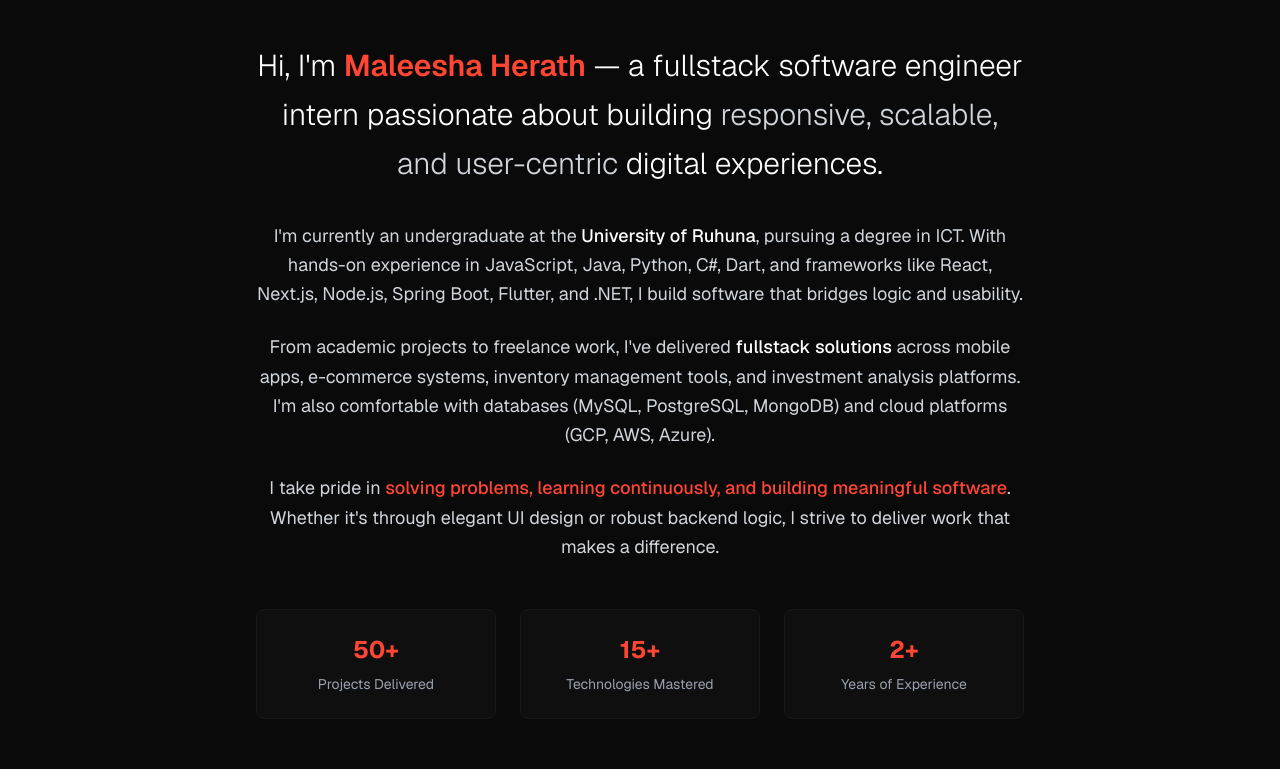
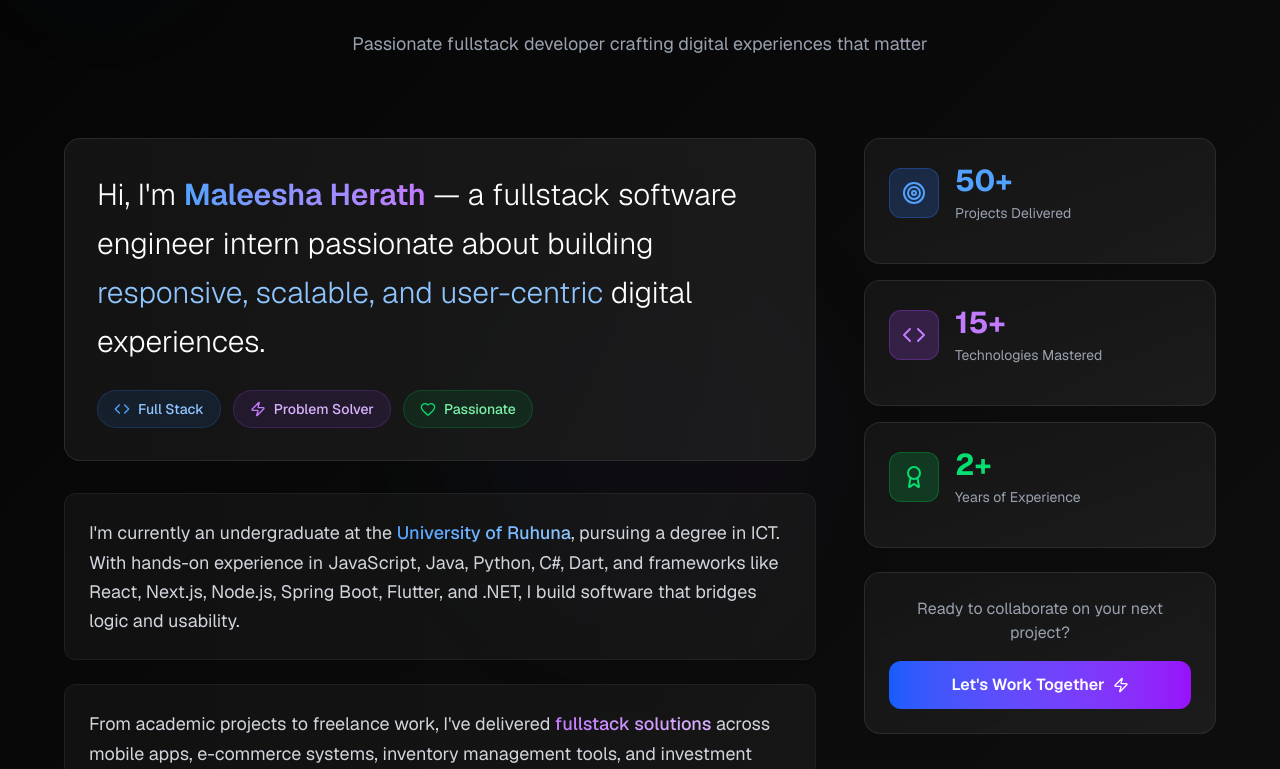
Before and after one commit to MaleeshaHe/my-portfolio, a Next.js app: page / in a window 1280 px wide. Shown: the part 7851-8620 px from the top of the page. Built offline with nearby package versions, Linux system fonts and the light colour scheme.

Commit message:
Revamp AboutSection component with enhanced styling, layout, and interactive elements for improved user experience

```diff
--- a/src/components/AboutSection.js
+++ b/src/components/AboutSection.js
@@ -1,103 +1,192 @@
 "use client";
 
-import { User } from "lucide-react";
+import { User, Code, Heart, Zap, Award, Target } from "lucide-react";
 
 export default function AboutSection() {
   return (
-    <section id="about" className="py-24 px-6 bg-[#0a0a0a]">
-      <div className="max-w-4xl mx-auto">
+    <section
+      id="about"
+      className="py-24 px-6 bg-gradient-to-br from-[#050505] via-[#0a0a0a] to-[#0f0f0f] relative overflow-hidden"
+    >
+      {/* Background decorative elements */}
+      <div className="absolute inset-0">
+        <div className="absolute top-20 left-10 w-32 h-32 bg-blue-500/5 rounded-full blur-3xl"></div>
+        <div className="absolute bottom-20 right-10 w-40 h-40 bg-purple-500/5 rounded-full blur-3xl"></div>
+        <div className="absolute top-1/2 left-1/2 transform -translate-x-1/2 -translate-y-1/2 w-96 h-96 bg-gradient-to-r from-blue-500/3 to-purple-500/3 rounded-full blur-3xl"></div>
+      </div>
+
+      {/* Grid pattern overlay */}
+      <div className="absolute inset-0 bg-[radial-gradient(circle_at_1px_1px,rgba(255,255,255,0.02)_1px,transparent_0)] bg-[length:50px_50px] opacity-30"></div>
+
+      <div className="max-w-6xl mx-auto relative z-10">
         {/* Section Header */}
-        <div className="text-center mb-16">
-          <div className="inline-flex items-center gap-2 px-4 py-2 mb-6 text-sm text-gray-400 bg-[#1a1a1a] border border-[#2a2a2a] rounded-full">
-            <User className="w-4 h-4" />
+        <div className="text-center mb-20">
+          <div className="inline-flex items-center gap-3 px-6 py-3 mb-8 text-sm text-gray-400 bg-gradient-to-r from-neutral-900/50 to-neutral-800/30 backdrop-blur-sm border border-neutral-700/50 rounded-full hover:border-blue-500/30 transition-colors duration-300">
+            <User className="w-4 h-4 text-blue-400" />
             About Me
+            <div className="w-1 h-1 bg-blue-400 rounded-full animate-pulse"></div>
           </div>
-          <h2 className="text-4xl md:text-5xl font-light text-white mb-6">
+          <h2 className="text-5xl md:text-6xl font-light mb-6 bg-gradient-to-r from-white via-gray-100 to-gray-300 bg-clip-text text-transparent">
             Know More About Me
           </h2>
+          <p className="text-gray-400 max-w-2xl mx-auto text-lg">
+            Passionate fullstack developer crafting digital experiences that
+            matter
+          </p>
         </div>
 
-        {/* About Content */}
-        <div className="max-w-3xl mx-auto text-center space-y-8">
+        {/* Main Content Layout */}
+        <div className="grid grid-cols-1 lg:grid-cols-12 gap-12 items-start">
+          {/* Left Column - Main About Content */}
+          <div className="lg:col-span-8 space-y-8">
             {/* Self-introduction headline */}
             <div className="animate-fade-in">
-            <h3 className="text-2xl md:text-3xl font-light text-white leading-relaxed mb-8">
+              <div className="bg-gradient-to-r from-neutral-900/80 to-neutral-800/60 backdrop-blur-sm border border-neutral-700/50 rounded-2xl p-8 hover:border-blue-500/30 transition-all duration-500">
+                <h3 className="text-2xl md:text-3xl font-light text-white leading-relaxed mb-6">
                   Hi, I'm{" "}
-              <span className="font-semibold text-[#FF4533]">
+                  <span className="font-semibold bg-gradient-to-r from-blue-400 to-purple-400 bg-clip-text text-transparent">
                     Maleesha Herath
                   </span>{" "}
-              — a fullstack software engineer intern passionate about building{" "}
-              <span className="text-gray-300">
+                  — a fullstack software engineer intern passionate about
+                  building{" "}
+                  <span className="text-blue-300">
                     responsive, scalable, and user-centric
                   </span>{" "}
                   digital experiences.
                 </h3>
+
+                {/* Feature highlights */}
+                <div className="flex flex-wrap gap-3 mt-6">
+                  <div className="flex items-center gap-2 px-4 py-2 bg-blue-500/10 border border-blue-500/20 rounded-full">
+                    <Code className="w-4 h-4 text-blue-400" />
+                    <span className="text-blue-300 text-sm font-medium">
+                      Full Stack
+                    </span>
+                  </div>
+                  <div className="flex items-center gap-2 px-4 py-2 bg-purple-500/10 border border-purple-500/20 rounded-full">
+                    <Zap className="w-4 h-4 text-purple-400" />
+                    <span className="text-purple-300 text-sm font-medium">
+                      Problem Solver
+                    </span>
+                  </div>
+                  <div className="flex items-center gap-2 px-4 py-2 bg-green-500/10 border border-green-500/20 rounded-full">
+                    <Heart className="w-4 h-4 text-green-400" />
+                    <span className="text-green-300 text-sm font-medium">
+                      Passionate
+                    </span>
+                  </div>
+                </div>
+              </div>
             </div>
 
             {/* About paragraphs */}
             <div className="space-y-6 animate-fade-in-delay">
+              <div className="bg-gradient-to-r from-neutral-900/60 to-neutral-800/40 backdrop-blur-sm border border-neutral-700/30 rounded-xl p-6 hover:border-neutral-600/40 transition-all duration-300">
                 <p className="text-gray-300 text-lg leading-relaxed">
                   I'm currently an undergraduate at the{" "}
-              <span className="text-white font-medium">
+                  <span className="font-medium bg-gradient-to-r from-blue-400 to-blue-300 bg-clip-text text-transparent">
                     University of Ruhuna
                   </span>
                   , pursuing a degree in ICT. With hands-on experience in
                   JavaScript, Java, Python, C#, Dart, and frameworks like React,
-              Next.js, Node.js, Spring Boot, Flutter, and .NET, I build software
-              that bridges logic and usability.
+                  Next.js, Node.js, Spring Boot, Flutter, and .NET, I build
+                  software that bridges logic and usability.
                 </p>
+              </div>
 
+              <div className="bg-gradient-to-r from-neutral-900/60 to-neutral-800/40 backdrop-blur-sm border border-neutral-700/30 rounded-xl p-6 hover:border-neutral-600/40 transition-all duration-300">
                 <p className="text-gray-300 text-lg leading-relaxed">
                   From academic projects to freelance work, I've delivered{" "}
-              <span className="text-white font-medium">
+                  <span className="font-medium bg-gradient-to-r from-purple-400 to-purple-300 bg-clip-text text-transparent">
                     fullstack solutions
                   </span>{" "}
                   across mobile apps, e-commerce systems, inventory management
                   tools, and investment analysis platforms. I'm also comfortable
-              with databases (MySQL, PostgreSQL, MongoDB) and cloud platforms
-              (GCP, AWS, Azure).
-            </p>
-
-            <p className="text-gray-300 text-lg leading-relaxed">
-              I take pride in{" "}
-              <span className="text-[#FF4533] font-medium">
-                solving problems, learning continuously, and building meaningful
-                software
-              </span>
-              . Whether it's through elegant UI design or robust backend logic,
-              I strive to deliver work that makes a difference.
+                  with databases (MySQL, PostgreSQL, MongoDB) and cloud
+                  platforms (GCP, AWS, Azure).
                 </p>
               </div>
 
-          {/* Additional highlights */}
-          <div className="mt-12 grid grid-cols-1 md:grid-cols-3 gap-6 animate-fade-in-delay-2">
-            <div className="bg-[#0f0f0f] border border-[#1a1a1a] rounded-lg p-6 hover:border-[#333] transition-colors">
-              <div className="text-[#FF4533] text-2xl font-bold mb-2">50+</div>
-              <div className="text-gray-400 text-sm">Projects Delivered</div>
+              <div className="bg-gradient-to-r from-neutral-900/60 to-neutral-800/40 backdrop-blur-sm border border-neutral-700/30 rounded-xl p-6 hover:border-neutral-600/40 transition-all duration-300">
+                <p className="text-gray-300 text-lg leading-relaxed">
+                  I take pride in{" "}
+                  <span className="text-blue-400 font-medium">
+                    solving problems, learning continuously, and building
+                    meaningful software
+                  </span>
+                  . Whether it's through elegant UI design or robust backend
+                  logic, I strive to deliver work that makes a difference.
+                </p>
+              </div>
+            </div>
           </div>
 
-            <div className="bg-[#0f0f0f] border border-[#1a1a1a] rounded-lg p-6 hover:border-[#333] transition-colors">
-              <div className="text-[#FF4533] text-2xl font-bold mb-2">15+</div>
-              <div className="text-gray-400 text-sm">Technologies Mastered</div>
+          {/* Right Column - Stats & Highlights */}
+          <div className="lg:col-span-4 space-y-6">
+            {/* Stats Cards */}
+            <div className="space-y-4 animate-fade-in-delay-2">
+              <div className="bg-gradient-to-br from-neutral-900/80 to-neutral-800/60 backdrop-blur-sm border border-neutral-700/50 rounded-2xl p-6 hover:border-blue-500/30 transition-all duration-500 hover:transform hover:scale-105">
+                <div className="flex items-center gap-4 mb-4">
+                  <div className="p-3 bg-blue-500/20 border border-blue-500/30 rounded-xl">
+                    <Target className="w-6 h-6 text-blue-400" />
+                  </div>
+                  <div>
+                    <div className="text-3xl font-bold text-blue-400 mb-1">
+                      50+
+                    </div>
+                    <div className="text-gray-400 text-sm">
+                      Projects Delivered
+                    </div>
+                  </div>
+                </div>
               </div>
 
-            <div className="bg-[#0f0f0f] border border-[#1a1a1a] rounded-lg p-6 hover:border-[#333] transition-colors">
-              <div className="text-[#FF4533] text-2xl font-bold mb-2">2+</div>
-              <div className="text-gray-400 text-sm">Years of Experience</div>
+              <div className="bg-gradient-to-br from-neutral-900/80 to-neutral-800/60 backdrop-blur-sm border border-neutral-700/50 rounded-2xl p-6 hover:border-purple-500/30 transition-all duration-500 hover:transform hover:scale-105">
+                <div className="flex items-center gap-4 mb-4">
+                  <div className="p-3 bg-purple-500/20 border border-purple-500/30 rounded-xl">
+                    <Code className="w-6 h-6 text-purple-400" />
+                  </div>
+                  <div>
+                    <div className="text-3xl font-bold text-purple-400 mb-1">
+                      15+
+                    </div>
+                    <div className="text-gray-400 text-sm">
+                      Technologies Mastered
+                    </div>
+                  </div>
+                </div>
+              </div>
+
+              <div className="bg-gradient-to-br from-neutral-900/80 to-neutral-800/60 backdrop-blur-sm border border-neutral-700/50 rounded-2xl p-6 hover:border-green-500/30 transition-all duration-500 hover:transform hover:scale-105">
+                <div className="flex items-center gap-4 mb-4">
+                  <div className="p-3 bg-green-500/20 border border-green-500/30 rounded-xl">
+                    <Award className="w-6 h-6 text-green-400" />
+                  </div>
+                  <div>
+                    <div className="text-3xl font-bold text-green-400 mb-1">
+                      2+
+                    </div>
+                    <div className="text-gray-400 text-sm">
+                      Years of Experience
+                    </div>
+                  </div>
+                </div>
               </div>
             </div>
 
             {/* Call to action */}
-          <div className="mt-12 animate-fade-in-delay-3">
-            <p className="text-gray-400 mb-6">
+            <div className="bg-gradient-to-br from-neutral-900/80 to-neutral-800/60 backdrop-blur-sm border border-neutral-700/50 rounded-2xl p-6 animate-fade-in-delay-3">
+              <p className="text-gray-400 mb-4 text-center">
                 Ready to collaborate on your next project?
               </p>
               <a
                 href="#contact"
-              className="inline-flex items-center gap-2 bg-[#FF4533] hover:bg-[#E63E2E] text-white font-semibold px-8 py-3 rounded-lg transition-all duration-200 hover:scale-105 hover:shadow-lg hover:shadow-[#FF4533]/25"
+                className="w-full inline-flex items-center justify-center gap-2 bg-gradient-to-r from-blue-600 to-purple-600 hover:from-blue-700 hover:to-purple-700 text-white font-semibold px-6 py-3 rounded-xl transition-all duration-300 hover:scale-105 hover:shadow-lg hover:shadow-blue-600/25"
               >
                 Let's Work Together
+                <Zap className="w-4 h-4" />
               </a>
+            </div>
           </div>
         </div>
       </div>
```
Lines whose indentation alone changed are shown as unchanged.
